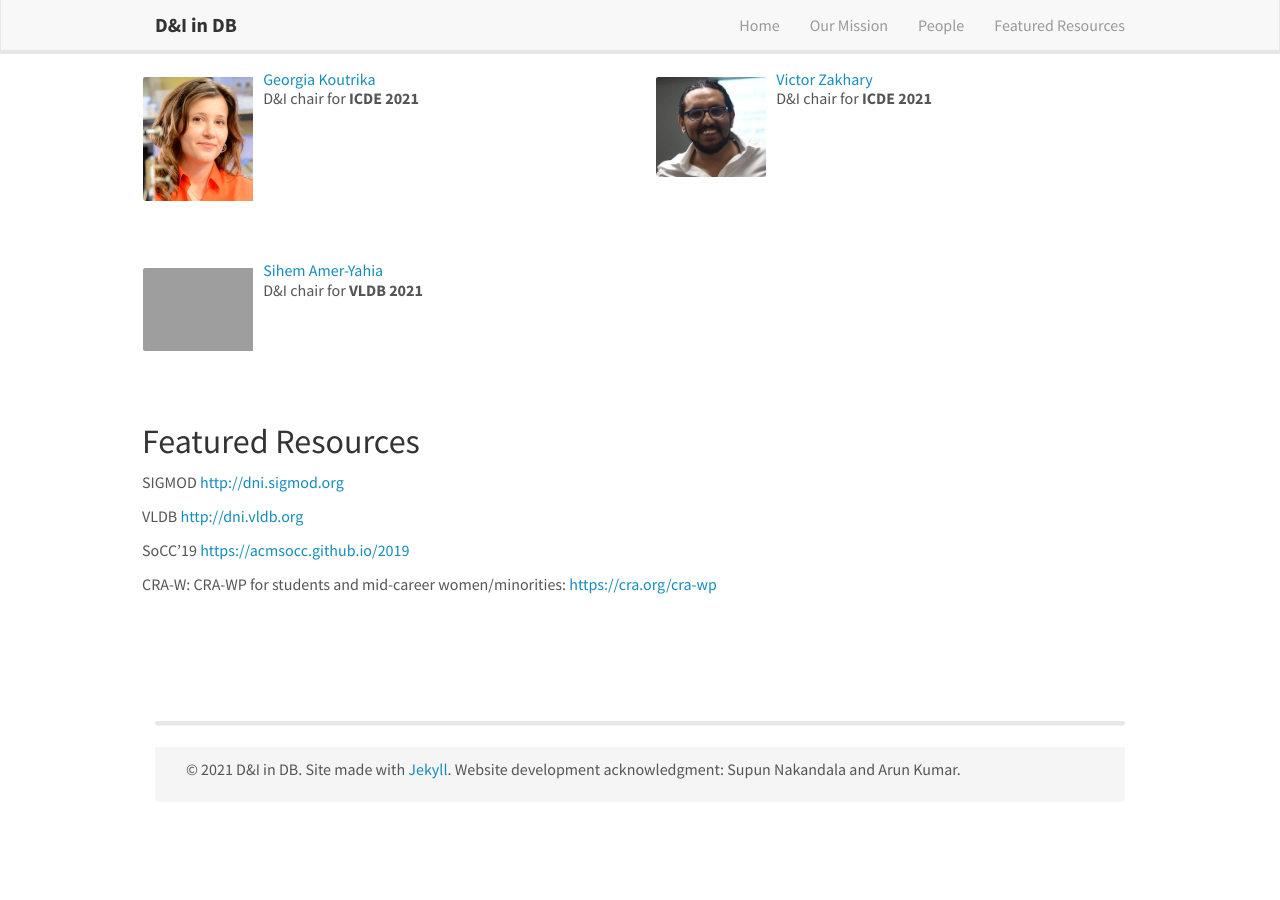
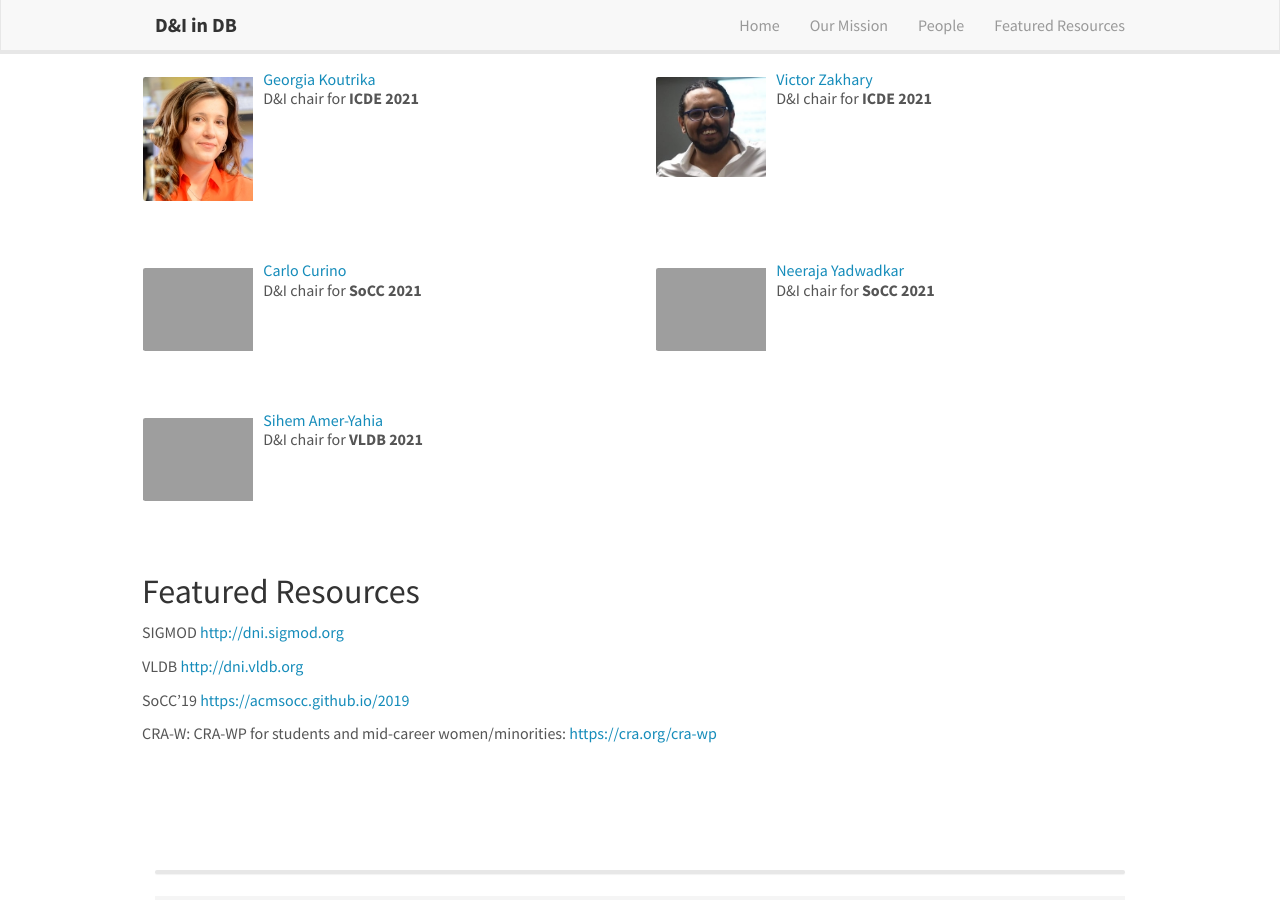
Before and after one commit to zmeihui/dbdni.github.io, a Jekyll site: the page built from index.md, in a window 1280 px wide and 900 px high, scrolled down 2462 px. Built offline with Jekyll 4.4.1, drawn with Linux system fonts in a browser that asks for light colours; nearby versions of some CDN libraries; comment, search, counter and statistics services are not loaded; before the commit the page ends 3264 px from its top, so only the background shows below that.

Commit message:
Update conf_organizers.yml

```diff
--- a/_data/conf_organizers.yml
+++ b/_data/conf_organizers.yml
@@ -14,6 +14,14 @@
   photo: victor.jpg
   web: https://sites.cs.ucsb.edu/~victorzakhary/
   info: "D&I chair for <b>ICDE 2021</b>"
+- name: Carlo Curino
+  photo: carlo.jpg
+  web: https://www.linkedin.com/in/curino
+  info: "D&I chair for <b>SoCC 2021</b>"
+- name: Neeraja Yadwadkar
+  photo: neeraja.jpg
+  web: https://cs.stanford.edu/~neeraja/
+  info: "D&I chair for <b>SoCC 2021</b>"
 - name: Sihem Amer-Yahia
   photo: sihem.jpg
   web: http://lig-membres.imag.fr/amery/
```
